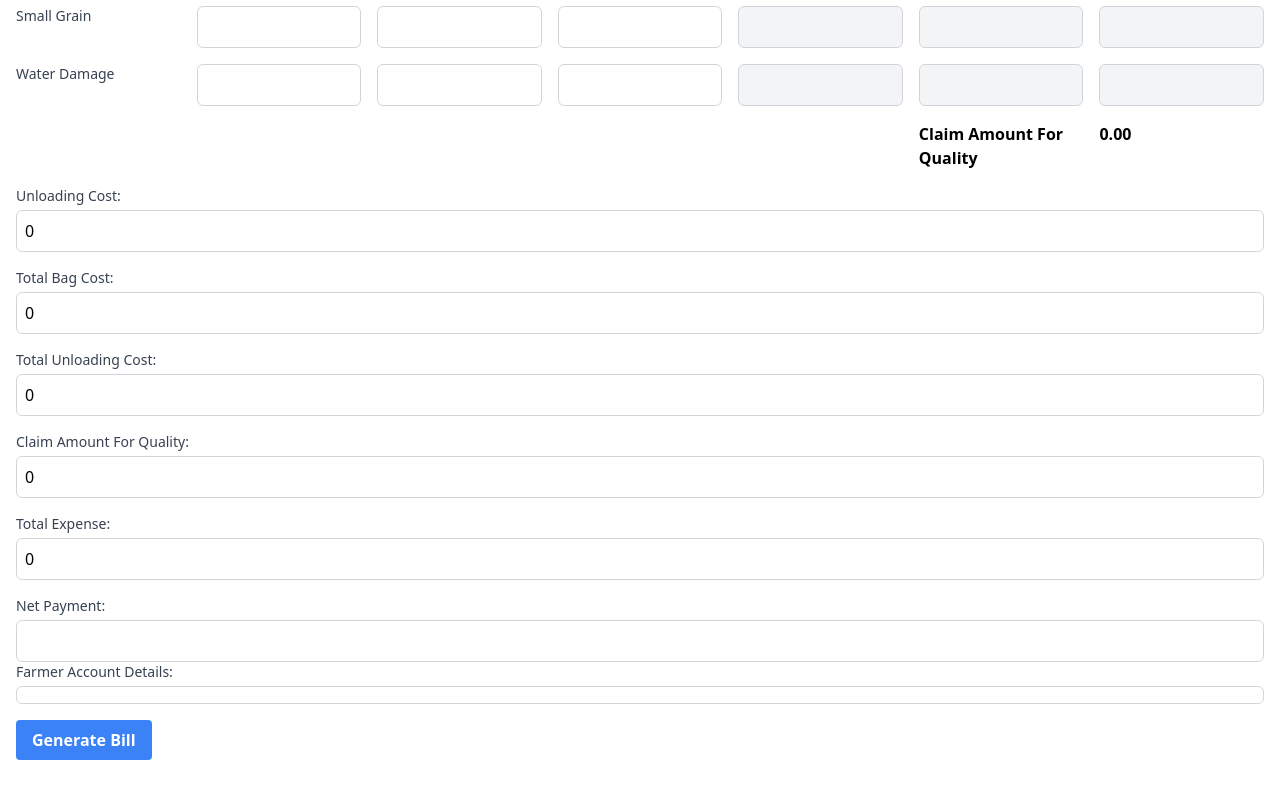
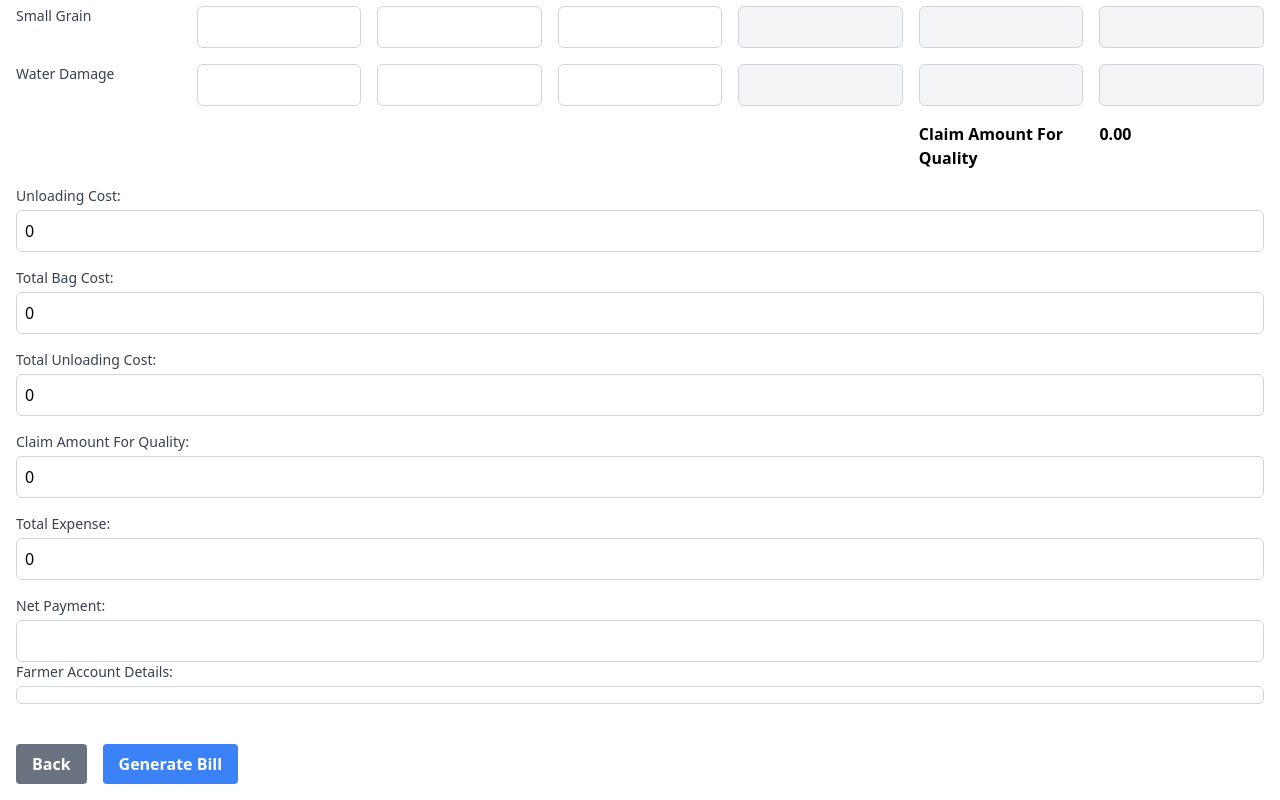
Before and after one commit to Santu-Hansariafood/hans-emp, a React (Create React App) app: page /purchase-bill in a window 1280 px wide. Shown: the part 1132-1932 px from the top of the page. Before the commit the page ends 1908 px from the top, so only its background shows below. Built offline with nearby package versions, Linux system fonts and the light colour scheme; sample sign-in values are in the browser's storage.

Commit message:
Added the back button in bill

```diff
--- a/src/components/bill/PurchaseBill/PurchaseBill.jsx
+++ b/src/components/bill/PurchaseBill/PurchaseBill.jsx
@@ -165,6 +165,10 @@
     }
   };
 
+  const handleBack = () => {
+    navigate(-1);
+  };
+
   return (
     <div className="container mx-auto p-4">
       <h1 className="text-2xl font-bold mb-4">Purchase Bill</h1>
@@ -210,10 +214,17 @@
           totalClaimAmount={claimAmount}
         />
         <FarmerDetails farmerData={farmerData} />
-        <div className="mt-4">
+        <div className="mt-10">
+          <button
+            type="button"
+            onClick={handleBack}
+            className="bg-gray-500 hover:bg-gray-700 text-white font-bold py-2 px-4 rounded mr-4"
+          >
+            Back
+          </button>
           <button
             type="submit"
-            className="bg-blue-500 hover:bg-blue-700 text-white font-bold py-2 px-4 rounded"
+            className="bg-blue-500 hover:bg-blue-700 text-white font-bold py-2 px-4 rounded mr-4"
           >
             Generate Bill
           </button>
```
